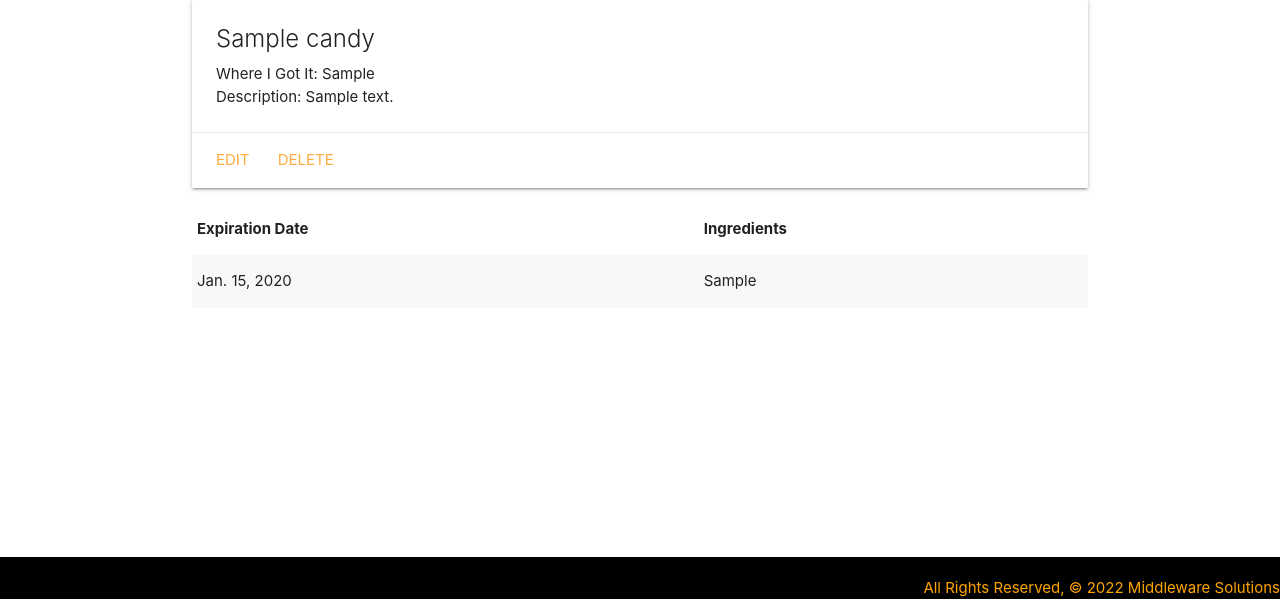
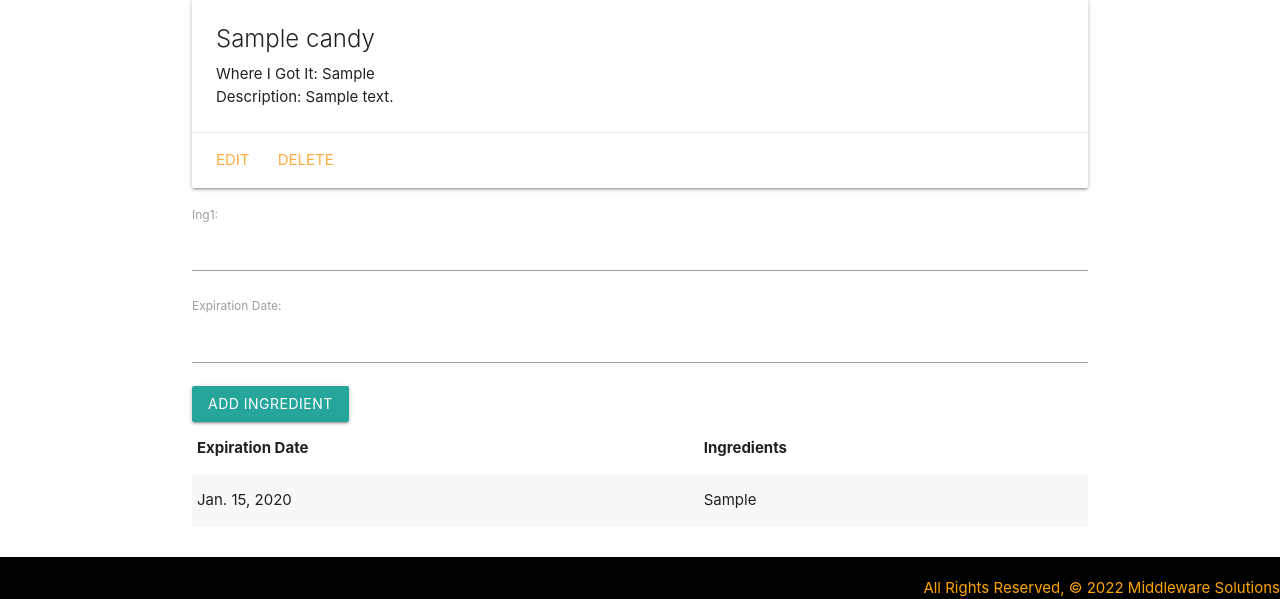
Before and after one commit to mellisporter/candy-collector, a Django app: page /candy/1/ in a window 1280 px wide. Shown: the part 201-800 px from the top of the page. Run offline with Django 4.2, Linux system fonts and the light colour scheme; tables that the repository leaves empty hold one stand-in row (values such as "Sample post").

Commit message:
can add ingredients

```diff
--- /dev/null
+++ b/main_app/forms.py
@@ -0,0 +1,8 @@
+
+from django.forms import ModelForm
+from .models import Ingredients
+
+class IngredientsForm(ModelForm):
+  class Meta:
+    model = Ingredients
+    fields = ['ing1' , 'exp_date']
--- a/main_app/templates/base.html
+++ b/main_app/templates/base.html
@@ -13,6 +13,7 @@
     />
 
     <link rel="stylesheet" type="text/css" href="{% static 'candycollector/style.css' %}" />
+    <script src="https://cdnjs.cloudflare.com/ajax/libs/materialize/1.0.0/js/materialize.min.js"></script>
 
   </head>
   <body>
--- a/main_app/templates/candy/detail.html
+++ b/main_app/templates/candy/detail.html
@@ -16,6 +16,11 @@
 </div>
 <!-- ingredients model -->
 <div class="col s6">
+  <form action="{% url 'add_ingredients' candy.id %}" method="post">
+
+    {% csrf_token %} {{ ingredients_form.as_p }}
+    <input type="submit" class="btn" value="Add Ingredient" />
+  </form>
   <table class="striped">
     <thead>
       <tr>
@@ -34,4 +39,7 @@
   </table>
 </div>
 </div>
+<script>
+
+</script>
 {% endblock %}
--- a/main_app/urls.py
+++ b/main_app/urls.py
@@ -10,4 +10,5 @@ urlpatterns = [
     path('candy/create/', views.CandyCreate.as_view(), name='candy_create'),
     path('candy/<int:pk>/update/', views.CandyUpdate.as_view(), name='candy_update'),
     path('candy/<int:pk>/delete/', views.CandyDelete.as_view(), name="candy_delete"),
+    path('candy/<int:candy_id>/add_ingredients/' , views.add_ingredients, name='add_ingredients')
 ]
--- a/main_app/views.py
+++ b/main_app/views.py
@@ -1,10 +1,12 @@
-from django.shortcuts import render
+from django.shortcuts import render, redirect
 
 # Create your views here.
 from django.http import HttpResponse
 
 # import
 from main_app.models import Candy
+
+from .forms import IngredientsForm
 
 from django.views.generic.edit import CreateView, UpdateView, DeleteView
 
@@ -47,4 +49,16 @@ def candy_index(request):
 
 def candy_detail(request, candy_id):
   candy = Candy.objects.get(id=candy_id)
-  return render(request, 'candy/detail.html', { 'candy': candy })
+  # calling the ingredients form
+  ingredients_form = IngredientsForm()
+  return render(request, 'candy/detail.html', { 'candy': candy , 'ingredients_form':
+  ingredients_form })
+
+def add_ingredients(request, candy_id):
+    # creates the ModelForm using data
+    form = IngredientsForm(request.POST)
+    if form.is_valid():
+        new_ingredients = form.save(commit=False)
+        new_ingredients.candy_id = candy_id
+        new_ingredients.save()
+    return redirect('detail' , candy_id=candy_id)
```
